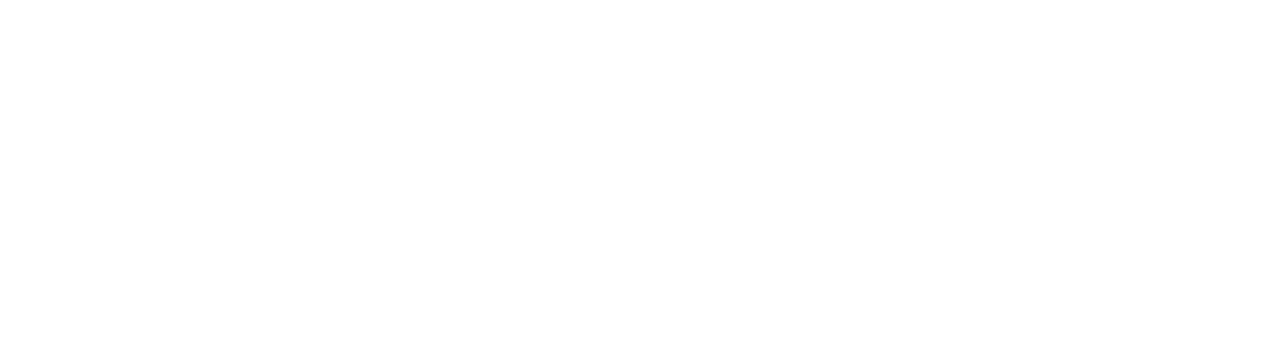
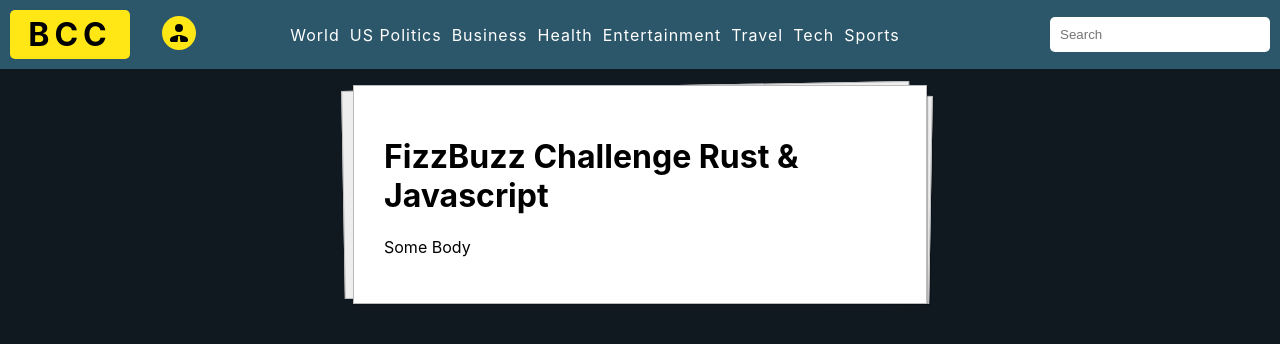
Before and after one commit to jkemboe/blog, a React (Create React App) app in the folder client/: page /more in a window 1280 px wide. Shown: the top 344 px of the page. Built offline with nearby package versions, Linux system fonts and the light colour scheme.

Commit message:
Added readmore section with pages-like feel

```diff
--- a/client/src/App.js
+++ b/client/src/App.js
@@ -5,13 +5,16 @@
 import Section from './components/section/section';
 
 import AdminPanel from './components/adminpanel/adminpanel';
+import ReadMore from './components/readmore/readmore';
+
 import './App.css';
 
 function Main() {
   return (
     <Router>
         <Route exact path="/" component={App}/>
-        <Route path="/admin" component={AdminPanel}/>
+        <Route exact path="/admin" component={AdminPanel}/>
+        <Route exact path="/more" component={ReadMore}/>
     </Router>
   )
 }
--- a/client/src/components/header/header.css
+++ b/client/src/components/header/header.css
@@ -1,7 +1,7 @@
 .top-nav {
     display: flex;
     flex-wrap: wrap;
-    background-color: #101820FF;
+    background-color: #2c5669;
     margin: 0;
     padding: 10px;
  }
--- /dev/null
+++ b/client/src/components/readmore/readmore.css
@@ -0,0 +1,36 @@
+.readmore-body {
+    position: relative;
+    border: 1px solid white;
+    height: auto;
+    margin: 1em auto;
+    width: 32em;
+    background-color: white;
+    padding: 30px;
+}
+.readmore-body,
+.readmore-body::before,
+.readmore-body::after {
+    box-shadow: 1px 1px 1px rgba(0, 0, 0, 0.25);
+    border: 1px solid #bbb;
+}
+
+.readmore-body::before,
+.readmore-body::after {
+    content: "";
+    position: absolute;
+    height: 95%;
+    width: 99%;
+    background-color: #eee;
+}
+.readmore-body::before {
+    right: 15px;
+    top: 0;
+    transform: rotate(-1deg);
+    z-index: -1;
+}
+.readmore-body::after {
+    top: 5px;
+    right: -5px;
+    transform: rotate(1deg);
+    z-index: -2;
+}
--- /dev/null
+++ b/client/src/components/readmore/readmore.js
@@ -0,0 +1,27 @@
+import React from 'react';
+import Header from '../header/header';
+
+import './readmore.css';
+function ReadMore(){
+    return (
+        <div>
+            <Header/>
+            <SectionBody/>
+        </div>
+    )
+}
+
+function SectionBody(){
+    return (
+        <div className="readmore-body">
+            <div>
+                <h1>FizzBuzz Challenge Rust & Javascript</h1>
+            </div>
+            <div>
+                <p>Some Body</p>
+            </div>
+        </div>
+    )
+}
+
+export default ReadMore;
--- a/client/src/components/section/section.css
+++ b/client/src/components/section/section.css
@@ -1,41 +1,46 @@
 
 .section-body {
-    border: 1px solid wheat;
+    /* border: 1px solid wheat; */
+    border: none;
     margin: 10px;
-    background-color: lightgreen;
+    /* background-color: #cbe6f5; */
+    background: none;
     border-radius: 1em;
     box-shadow: 0 4px 8px 0 rgba(0,0,0,0.2);
-    height: 25em;
+    height: auto;
     overflow-x: auto;
 }
+
 .main-section {
     display: flex;
-     flex-wrap: wrap;
-     flex-direction: row;
-      width: 100%;
+    flex-wrap: wrap;
+    flex-direction: row;
 }
 .section-head {
-    border: 1px solid wheat;
-    background-color: white;
+    border: none;
+    background-color: #e5f2fa;
     border-radius: 1em;
     padding: 10px 16px;
-    margin: .9em;
+    margin: .9em auto;
     width: 15em;
     box-shadow: 0 4px 8px 0 rgba(0,0,0,0.2);
     transition: .3s;
+    opacity: .9;
 }
 .section-head:hover {
     box-shadow: 0 8px 16px 0 rgba(0,0,0,0.2);
     cursor: pointer;
+    opacity: 1;
 }
 .section-link {
     padding: .6em .5em;
-    margin: .7em 1em;
+    margin: .7em auto;
+    text-align: center;
     border: none;
     border-radius: 10px;
     width: 16em;
     box-shadow: 0 8px 16px 0 rgba(0,0,0,0.1);
-    background-color: #101820FF;
+    background-color: #48b4e0;
     transition: .3s;
    }
 .section-link:hover {
--- a/client/src/components/section/section.js
+++ b/client/src/components/section/section.js
@@ -55,130 +55,27 @@
         <div className="section-body">
             <Router>
             <div className="section-link">
-        <Link to="#">Breaking</Link>
-    </div>
+                <Link to="#">Javascript</Link>
+            </div>
+
     <div className="main-section">
        {props.main.map((val,i) => {
               return (
                 <div className="section-head" key={i}>
                 <h2>{val}</h2>
-                {props.img[0]}
+                <img src={props.img[0]} alt={props.img[0]}/>
                 <span className="author-par">Author: <Link to="#" className="author">{props.author[0]}</Link></span>
                 <div className="section-content">
                     <p>
                         {props.body[0]}
                     </p>
                 </div>
-                <Link to="#" className="read-more">Read More</Link>
+                <Link to="/more" className="read-more">Read More</Link>
                 <span className="date-style">{props.date}</span>
                 </div>
               )
      })}
-     {/* <div className="section-head">
-                <h2>Blog Title</h2>
-                <img alt="logo"/>
-                <span className="author-par">Author: <Link to="#" className="author">Maasai Sang</Link></span>
-                <div className="section-content">
-                    <p>Lorem Ipsum: Author: Maasai Sang
-                    Lorem Ipsum: Author:
-                    </p>
-                </div>
 
-                <Link to="#" className="read-more">Read More</Link>
-                <span className="date-style">Date: 09/9/2019</span>
-            </div> */}
-
-            {/* <div className="section-head">
-                <h2>Blog Title</h2>
-                <img alt="logo"/>
-                <span className="author-par">Author: <Link to="#" className="author">Maasai Sang</Link></span>
-                <div className="section-content">
-                    <p>Lorem Ipsum: Author: Maasai Sang
-                    Lorem Ipsum: Author:
-                    </p>
-                </div>
-
-                <Link to="#" className="read-more">Read More</Link>
-                <span className="date-style">Date: 09/9/2019</span>
-            </div> */}
-            {/* <div className="section-head">
-                <h2>Blog Title</h2>
-                <img alt="logo"/>
-                <span className="author-par">Author: <Link to="#" className="author">Maasai Sang</Link></span>
-                <div className="section-content">
-                    <p>Lorem Ipsum: Author: Maasai Sang
-                    Lorem Ipsum: Author:
-                    </p>
-                </div>
-
-                <Link to="#" className="read-more">Read More</Link>
-                <span className="date-style">Date: 09/9/2019</span>
-            </div>
-            <div className="section-head">
-                <h2>Blog Title</h2>
-                <img alt="logo"/>
-                <span className="author-par">Author: <Link to="#" className="author">Maasai Sang</Link></span>
-                <div className="section-content">
-                    <p>Lorem Ipsum: Author: Maasai Sang
-                    Lorem Ipsum: Author:
-                    </p>
-                </div>
-
-                <Link to="#" className="read-more">Read More</Link>
-                <span className="date-style">Date: 09/9/2019</span>
-            </div>
-            <div className="section-head">
-                <h2>Blog Title</h2>
-                <img alt="logo"/>
-                <span className="author-par">Author: <Link to="#" className="author">Maasai Sang</Link></span>
-                <div className="section-content">
-                    <p>Lorem Ipsum: Author: Maasai Sang
-                    Lorem Ipsum: Author:
-                    </p>
-                </div>
-
-                <Link to="#" className="read-more">Read More</Link>
-                <span className="date-style">Date: 09/9/2019</span>
-            </div>
-            <div className="section-head">
-                <h2>Blog Title</h2>
-                <img alt="logo"/>
-                <span className="author-par">Author: <Link to="#" className="author">Maasai Sang</Link></span>
-                <div className="section-content">
-                    <p>Lorem Ipsum: Author: Maasai Sang
-                    Lorem Ipsum: Author:
-                    </p>
-                </div>
-
-                <Link to="#" className="read-more">Read More</Link>
-                <span className="date-style">Date: 09/9/2019</span>
-            </div>
-            <div className="section-head">
-                <h2>Blog Title</h2>
-                <img alt="logo"/>
-                <span className="author-par">Author: <Link to="#" className="author">Maasai Sang</Link></span>
-                <div className="section-content">
-                    <p>Lorem Ipsum: Author: Maasai Sang
-                    Lorem Ipsum: Author:
-                    </p>
-                </div>
-
-                <Link to="#" className="read-more">Read More</Link>
-                <span className="date-style">Date: 09/9/2019</span>
-            </div>
-            <div className="section-head">
-                <h2>Blog Title</h2>
-                <img alt="logo"/>
-                <span className="author-par">Author: <Link to="#" className="author">Maasai Sang</Link></span>
-                <div className="section-content">
-                    <p>Lorem Ipsum: Author: Maasai Sang
-                    Lorem Ipsum: Author:
-                    </p>
-                </div>
-
-                <Link to="#" className="read-more">Read More</Link>
-                <span className="date-style">Date: 09/9/2019</span>
-            </div> */}
     </div>
             </Router>
 
--- a/client/src/index.css
+++ b/client/src/index.css
@@ -5,6 +5,7 @@
     sans-serif;
   -webkit-font-smoothing: antialiased;
   -moz-osx-font-smoothing: grayscale;
+  background-color:#101820FF;
   }
 
 code {
```
